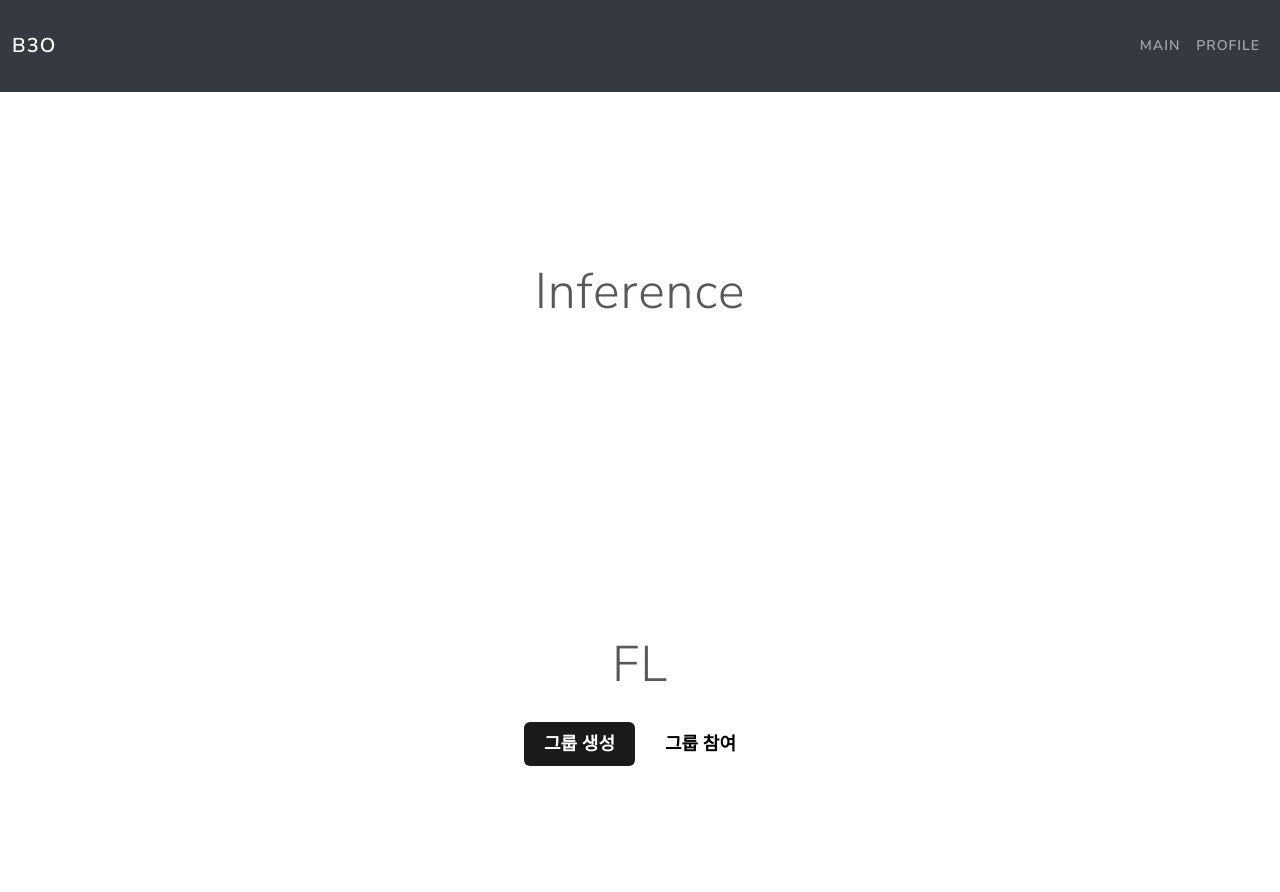
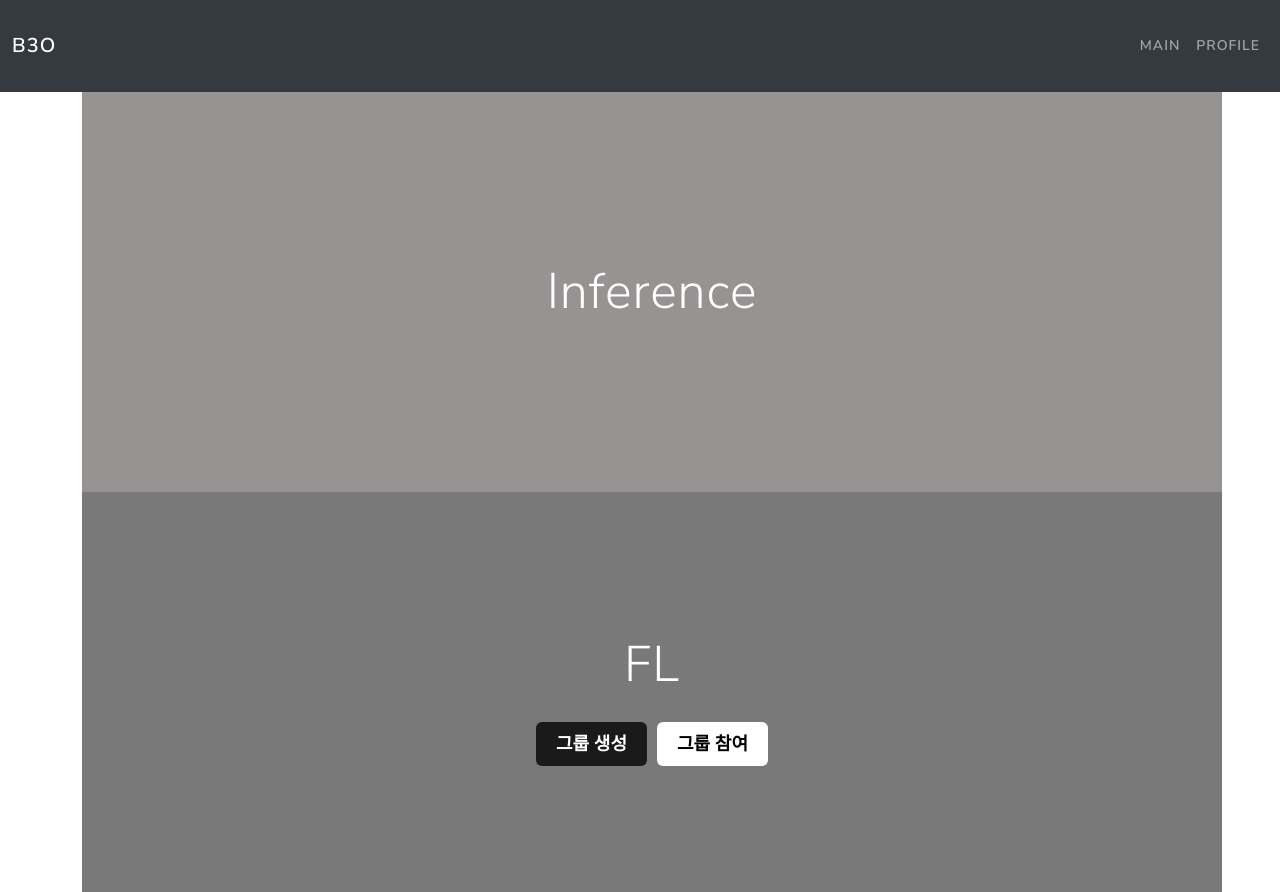
Before and after one commit to ACS-High-School/Frontend, a React (Create React App) app: page /select in a window 1280 px wide. Built offline with nearby package versions, Linux system fonts and the light colour scheme; no server answers; what aws-amplify, aws-jwt-verify would draw is missing.

Commit message:
AHSK-272 style : Select 페이지 스타일 수정

```diff
--- a/src/components/MainSelectionPage.jsx
+++ b/src/components/MainSelectionPage.jsx
@@ -78,13 +78,13 @@ const SelectionPage = () => {
     };
 
     return (
-        <Container className="selection-container" style={{ display: 'flex', flexDirection: 'column', height: '100vh', alignItems: 'center' }}>
-            <Row className="inference-section" style={{ flex: 1, alignItems: 'center', justifyContent: 'center', fontSize: '50px', cursor: 'pointer', width: '100%' }} onClick={() => navigate('/inference')}>
+        <Container className="selection-container" style={{ display: 'flex', flexDirection: 'column', height: '100vh', alignItems: 'center', padding: 0,  marginLeft: 0, marginRight: 0, height: '100vh', width: '100vw' }}>
+            <Row className="inference-section" style={{ flex: 1, alignItems: 'center', justifyContent: 'center', fontSize: '50px', cursor: 'pointer', width: '100%', margin: 0 }} onClick={() => navigate('/inference')}>
                 Inference
             </Row>
 
-            <Row className={`fl-section ${hoverFL ? 'hover' : ''}`} style={{ flex: 1, justifyContent: 'center', width: '100%' }} onMouseEnter={() => setHoverFL(true)} onMouseLeave={() => setHoverFL(false)}>
-                <Col className="fl-content" style={{ textAlign: 'center', paddingTop: '20px' }}>
+            <Row className={`fl-section ${hoverFL ? 'hover' : ''}`} style={{ flex: 1, justifyContent: 'center', width: '100%', margin: 0 }} onMouseEnter={() => setHoverFL(true)} onMouseLeave={() => setHoverFL(false)}>
+                <Col className="fl-content" style={{ textAlign: 'center', paddingTop: '20px', paddingLeft: 0, paddingRight: 0 }}>
                     <div className="fl-logo">FL</div>
                     <Button style={{ fontSize: '18px', padding: '10px 20px', marginRight: '10px', cursor: 'pointer' }} onClick={handleShowDescriptionForm}>그룹 생성</Button>
                     <Button variant="secondary" style={{ fontSize: '18px', padding: '10px 20px', cursor: 'pointer' }} onClick={handleJoinGroup}>그룹 참여</Button>
--- a/src/styles/MainSelectionPage.css
+++ b/src/styles/MainSelectionPage.css
@@ -1,7 +1,30 @@
-.selection-container {
+* {
+    margin: 0;
+    padding: 0;
+    box-sizing: border-box; /* 패딩과 보더를 너비에 포함 */
+  }
+
+  /* Bootstrap 컨테이너의 기본 패딩을 재정의 */
+  .container {
+    margin-left: 0;
+    margin-right: 0;
+    padding-right: 0;
+    padding-left: 0;
+  }
+
+  /* 필요한 추가 스타일 */
+  .selection-container {
     display: flex;
     flex-direction: column;
     height: 100vh;
+    width: 100%;
+    background-color: #797979;
+    color: #fff;
+    margin: 0;
+  }
+
+  .inference-section {
+    background-color: #979393;
   }
 
   .inference-section, .fl-section {
@@ -11,15 +34,15 @@
     justify-content: center;
     transition: background-color 0.3s, transform 0.3s;
     cursor: pointer;
-    font-size: 50px; /* 글자 크기 증가 */
+    font-size: 50px;
+    width: 100%;
   }
-
   .inference-section:hover {
-    background-color: #a2cffe;
+    background-color: #081d33;
   }
 
   .fl-section:hover {
-    background-color: #f0e68c;
+    background-color: #440909;
   }
 
   .fl-section {
```
